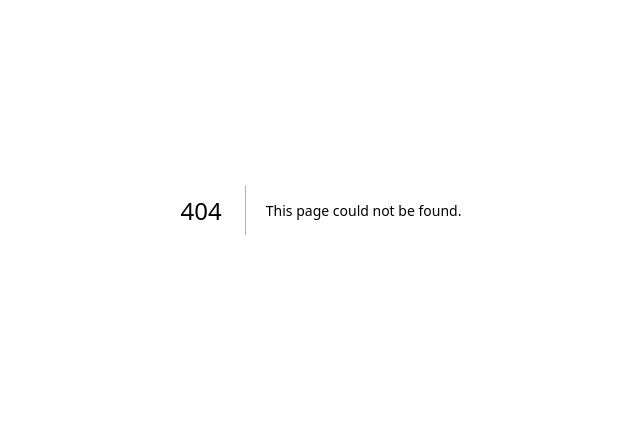
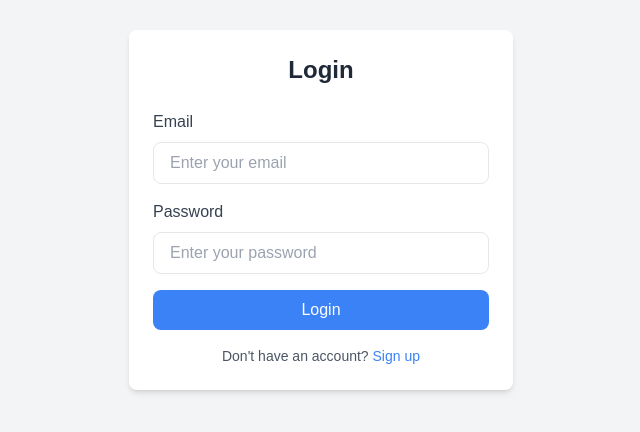
Before and after one commit to PrathamSutone/samplereactproject, a Next.js app: page /playground in a window 1280 px wide. Before the commit this address had no page. Shown: the part 190-622 px from the top of the page, without its empty margins (319-959 px from the left). Built offline with nearby package versions, Linux system fonts and the light colour scheme.

Commit message:
Routing with css

```diff
--- /dev/null
+++ b/app/playground/page.js
@@ -0,0 +1,49 @@
+import React from 'react';
+
+const Login = () => {
+  return (
+    <div className="min-h-screen flex items-center justify-center bg-gray-100">
+      <div className="bg-white shadow-md rounded-lg p-6 max-w-sm w-full">
+        <h2 className="text-2xl font-bold text-gray-800 text-center mb-6">Login</h2>
+        <form>
+          <div className="mb-4">
+            <label className="block text-gray-700 font-medium mb-2" htmlFor="email">
+              Email
+            </label>
+            <input
+              type="email"
+              id="email"
+              className="w-full px-4 py-2 border rounded-lg text-gray-700 focus:outline-none focus:ring-2 focus:ring-blue-500"
+              placeholder="Enter your email"
+            />
+          </div>
+          <div className="mb-4">
+            <label className="block text-gray-700 font-medium mb-2" htmlFor="password">
+              Password
+            </label>
+            <input
+              type="password"
+              id="password"
+              className="w-full px-4 py-2 border rounded-lg text-gray-700 focus:outline-none focus:ring-2 focus:ring-blue-500"
+              placeholder="Enter your password"
+            />
+          </div>
+          <button
+            type="submit"
+            className="w-full bg-blue-500 text-white py-2 px-4 rounded-lg hover:bg-blue-600 transition duration-300"
+          >
+            Login
+          </button>
+        </form>
+        <p className="text-center text-sm text-gray-600 mt-4">
+          Don't have an account?{' '}
+          <a href="#" className="text-blue-500 hover:underline">
+            Sign up
+          </a>
+        </p>
+      </div>
+    </div>
+  );
+};
+
+export default Login;
```
